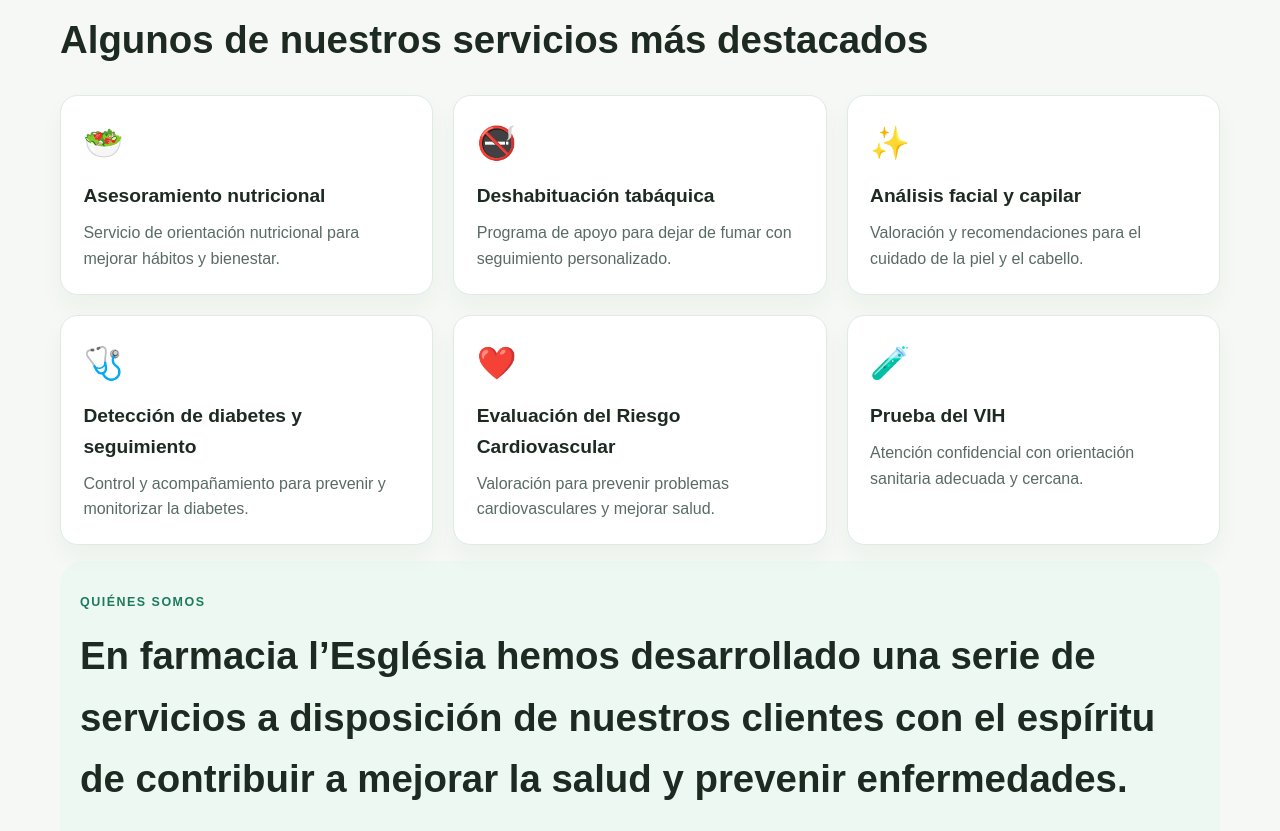
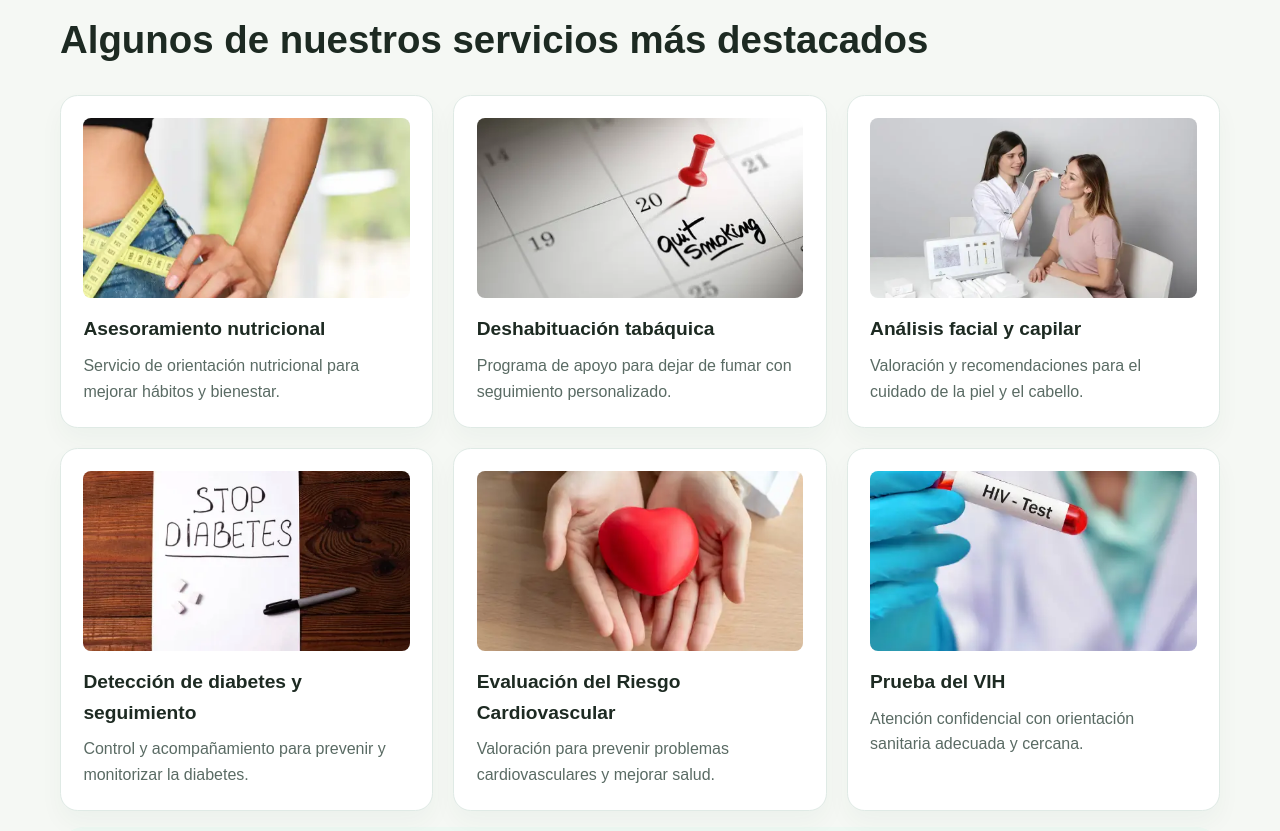
Before and after one commit to Capitankanalla/projecteFarmaciaEsglesia, a website: page index.html in a window 1280 px wide. Shown: the part 744-1575 px from the top of the page. Drawn offline with Linux system fonts and the light colour scheme.

Commit message:
Feat: Issue 3, imatges seccions

```diff
--- a/assets/css/styles.css
+++ b/assets/css/styles.css
@@ -316,6 +316,15 @@ main {
   margin: 0;
   color: var(--muted);
 }
+.card__image {
+  display: block;
+  width: 100%;
+  height: 180px;
+  object-fit: cover;
+  border-radius: 8px;
+  margin-bottom: 1rem;
+}
+
 
 .two-column {
   display: grid;
--- a/index.html
+++ b/index.html
@@ -76,37 +76,37 @@
 
       <div class="cards">
         <article class="card">
-          <div class="icon">🥗</div>
+            <img class="card__image" src="./assets/imgs/asesoramiento-nutricional-1.webp" alt="Asesoramiento nutricional" />
           <h3>Asesoramiento nutricional</h3>
           <p>Servicio de orientación nutricional para mejorar hábitos y bienestar.</p>
         </article>
 
         <article class="card">
-          <div class="icon">🚭</div>
+          <img class="card__image" src="./assets/imgs/deshabituacion-tabaquica.webp" alt="Deshabituación tabáquica" />
           <h3>Deshabituación tabáquica</h3>
           <p>Programa de apoyo para dejar de fumar con seguimiento personalizado.</p>
         </article>
 
         <article class="card">
-          <div class="icon">✨</div>
+          <img class="card__image" src="./assets/imgs/analisis-facial.webp" alt="Análisis facial y capilar" />
           <h3>Análisis facial y capilar</h3>
           <p>Valoración y recomendaciones para el cuidado de la piel y el cabello.</p>
         </article>
 
         <article class="card">
-          <div class="icon">🩺</div>
+          <img class="card__image" src="./assets/imgs/stopDiabetes.webp" alt="Detección de diabetes y seguimiento" />
           <h3>Detección de diabetes y seguimiento</h3>
           <p>Control y acompañamiento para prevenir y monitorizar la diabetes.</p>
         </article>
 
         <article class="card">
-          <div class="icon">❤️</div>
+          <img class="card__image" src="./assets/imgs/evaluacion-riesgo-cardiovascular.webp" alt="Evaluación del Riesgo Cardiovascular" />
           <h3>Evaluación del Riesgo Cardiovascular</h3>
           <p>Valoración para prevenir problemas cardiovasculares y mejorar salud.</p>
         </article>
 
         <article class="card">
-          <div class="icon">🧪</div>
+          <img class="card__image" src="./assets/imgs/prueba-vih.webp" alt="Prueba del VIH" />
           <h3>Prueba del VIH</h3>
           <p>Atención confidencial con orientación sanitaria adecuada y cercana.</p>
         </article>
```
Also changed, not shown: assets/imgs/DETECCIÓN-DIABETES-Y-SEGUIMIENTO.webp (deleted), assets/imgs/analisis-facial.webp (added), assets/imgs/deshabituacion-tabaquica.webp (added), assets/imgs/deshabituación-tabáquica.webp (deleted), assets/imgs/evaluacion-riesgo-cardiovascular.webp (renamed from assets/imgs/EVALUACIÓN-DEL-RIESGO-CARDIOVASCULAR.webp), assets/imgs/prueba-vih.webp (renamed from assets/imgs/PRUEBA-BIH.webp), assets/imgs/stopDiabetes.webp (added).
